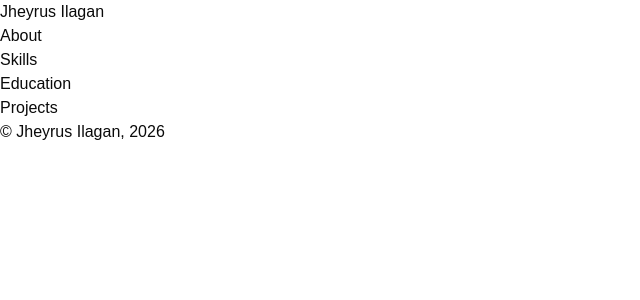
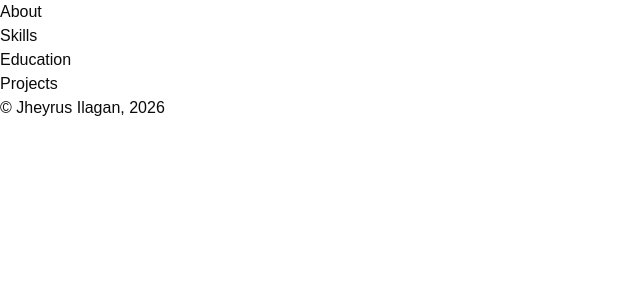
Before and after one commit to jilagannn/portfolio, a React (Vite) app: page / in a window 1280 px wide. Shown: the top 300 px of the page, without its empty margins (0-640 px from the left). Built offline with nearby package versions, Linux system fonts and the light colour scheme.

Commit message:
feat: removed name from header component

```diff
--- a/src/components/layout/header/Header.tsx
+++ b/src/components/layout/header/Header.tsx
@@ -3,10 +3,7 @@ import { Nav } from "../nav/Nav";
 export const Header = () => {
     return (
         <header>
-            <div>
-                <h1>Jheyrus Ilagan</h1>
                 <Nav />
-            </div>
         </header>
     )
 }
```
